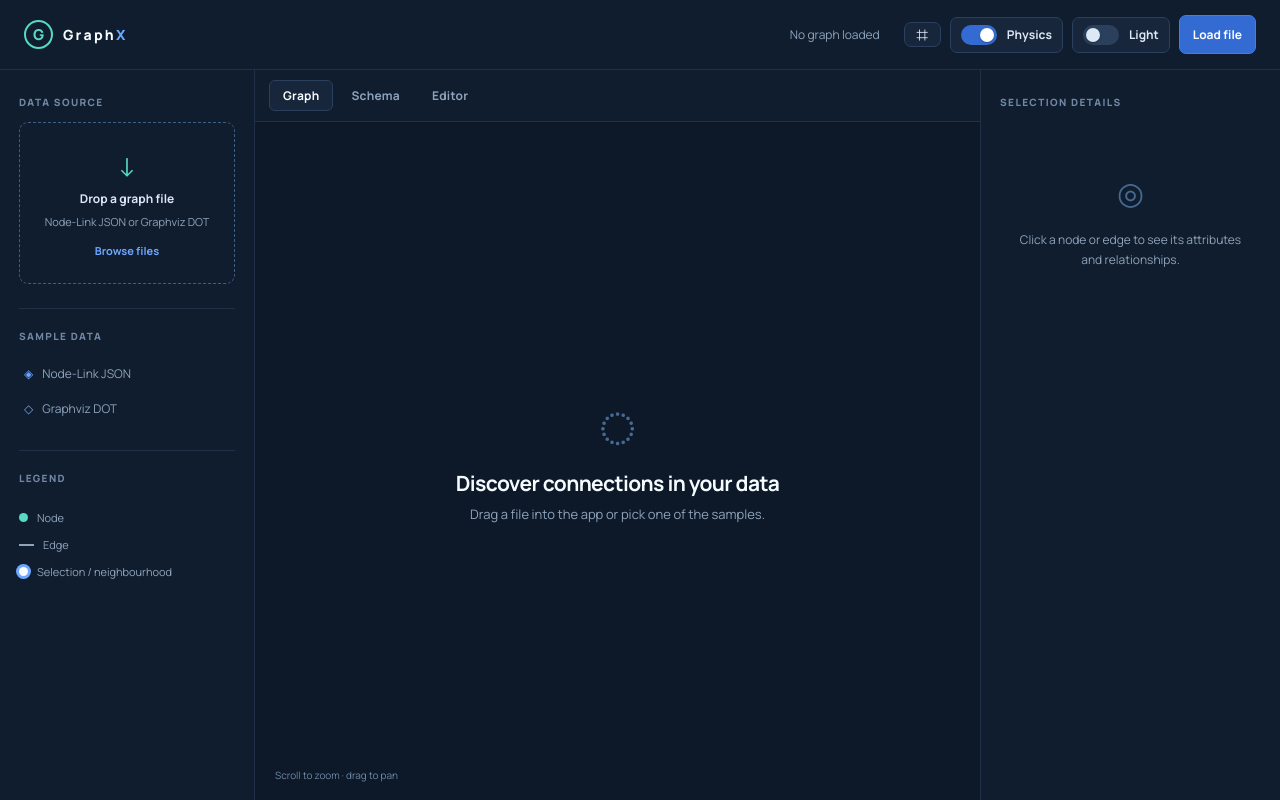
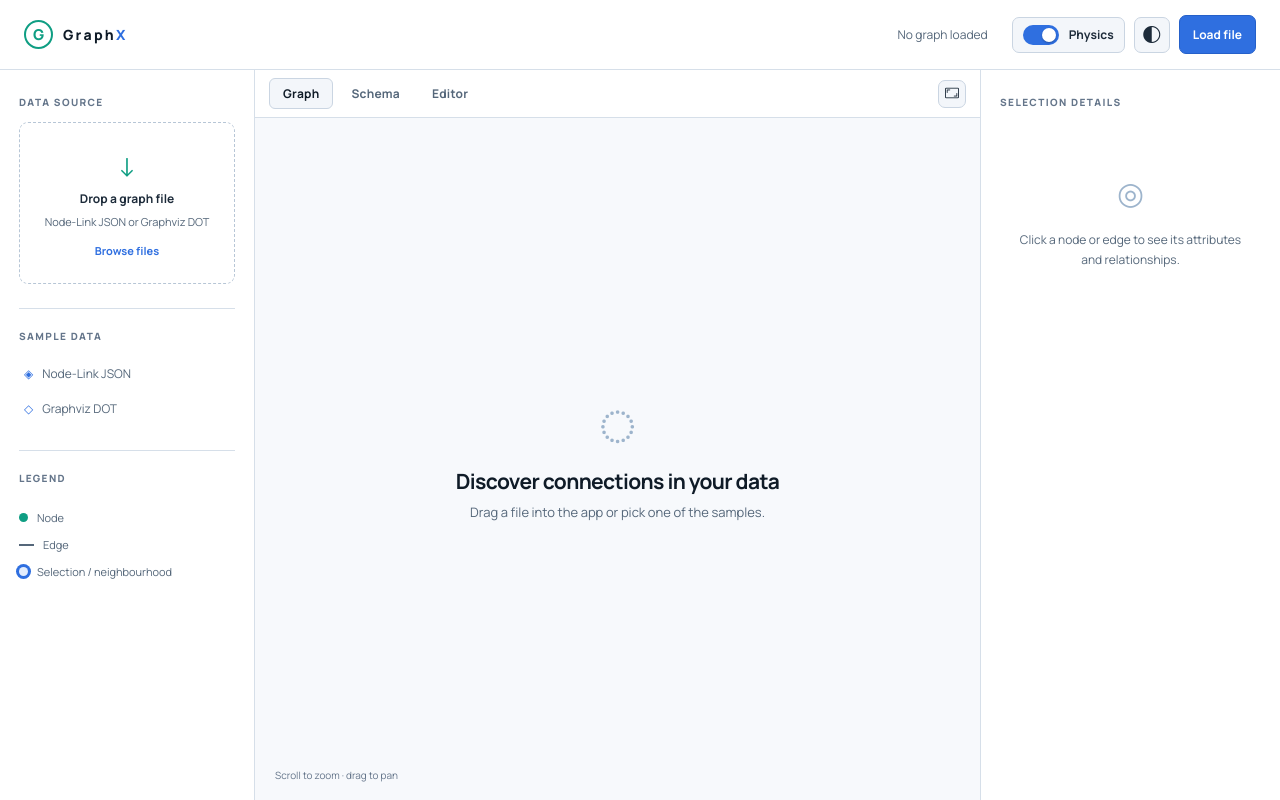
Before and after one commit to sokoloowski/graphx, a website built with Vite: page index.html in a window 1280 px wide. Built offline with nearby package versions, Linux system fonts and the light colour scheme.

Commit message:
Replace light theme toggle with three-state auto/light/dark icon button

```diff
--- a/index.html
+++ b/index.html
@@ -7,11 +7,17 @@
   <meta name="theme-color" content="#101d2e" />
   <title>GraphX · Graph Explorer</title>
   <script>
-    // Apply the saved theme before first paint so the page never flashes the
-    // wrong palette.
-    try {
-      if (localStorage.getItem('graphx-theme') === 'light') document.documentElement.dataset.theme = 'light';
-    } catch (error) { /* storage may be unavailable */ }
+    // Resolve the theme mode before first paint so the page never flashes the
+    // wrong palette: a stored preference wins, otherwise follow the system.
+    (() => {
+      const modes = ['auto', 'light', 'dark'];
+      let mode = 'auto';
+      try { mode = localStorage.getItem('graphx-theme') || 'auto'; } catch (error) { /* storage may be unavailable */ }
+      if (!modes.includes(mode)) mode = 'auto';
+      const systemDark = window.matchMedia('(prefers-color-scheme: dark)').matches;
+      document.documentElement.dataset.themeMode = mode;
+      document.documentElement.dataset.theme = mode === 'auto' ? (systemDark ? 'dark' : 'light') : mode;
+    })();
   </script>
 </head>
 
@@ -21,17 +27,17 @@
       <div class="brand"><span class="brand-mark">G</span><span>Graph<b>X</b></span></div>
       <div id="graph-meta" class="graph-meta">No graph loaded</div>
       <div class="topbar-actions">
-        <button id="fit-button" class="icon-button" title="Fit view" aria-label="Fit view">⌗</button>
         <label class="toggle-control" title="Toggle physics">
           <input id="physics-toggle" type="checkbox" checked aria-label="Physics" />
           <span class="toggle-switch" aria-hidden="true"></span>
           <span class="toggle-text">Physics</span>
         </label>
-        <label id="theme-toggle-label" class="toggle-control" title="Switch to light theme">
-          <input id="theme-toggle" type="checkbox" aria-label="Light theme" />
-          <span class="toggle-switch" aria-hidden="true"></span>
-          <span class="toggle-text">Light</span>
-        </label>
+        <button id="theme-toggle" type="button" class="icon-button" title="Theme: auto (follows system)"
+          aria-label="Theme: auto (follows system)">
+          <i class="bi bi-moon-stars-fill theme-icon theme-icon-dark" aria-hidden="true"></i>
+          <i class="bi bi-sun-fill theme-icon theme-icon-light" aria-hidden="true"></i>
+          <i class="bi bi-circle-half theme-icon theme-icon-auto" aria-hidden="true"></i>
+        </button>
         <label class="file-button">Load file<input id="file-input" type="file"
             accept=".json,.node-link,.dot,.gv,text/vnd.graphviz,application/json" /></label>
       </div>
@@ -58,12 +64,19 @@
         </div>
       </aside>
       <section class="graph-area">
+        <div class="view-bar">
           <div class="view-tabs" role="tablist" aria-label="View">
             <button class="view-tab is-active" type="button" role="tab" data-view="graph"
               aria-selected="true">Graph</button>
             <button class="view-tab" type="button" role="tab" data-view="schema" aria-selected="false">Schema</button>
             <button class="view-tab" type="button" role="tab" data-view="editor" aria-selected="false">Editor</button>
+          </div>
+          <div class="view-actions">
             <span id="view-hint" class="view-hint"></span>
+            <button id="fit-button" class="icon-button" title="Fit view" aria-label="Fit view">
+              <i class="bi bi-aspect-ratio" aria-hidden="true"></i>
+            </button>
+          </div>
         </div>
         <div class="canvas-stack">
           <div id="graph-slot" class="canvas-slot">
--- a/package.json
+++ b/package.json
@@ -10,6 +10,7 @@
   },
   "dependencies": {
     "@memgraph/orb": "^1.0.2",
+    "bootstrap-icons": "^1.13.2",
     "dotparser": "^1.1.1"
   },
   "devDependencies": {
--- a/src/main.js
+++ b/src/main.js
@@ -1,4 +1,5 @@
 import { OrbEventType, OrbView } from '@memgraph/orb';
+import 'bootstrap-icons/font/bootstrap-icons.css';
 import parseDotSource from 'dotparser';
 import './style.css';
 
@@ -36,9 +37,10 @@ const physicsToggle = document.querySelector('#physics-toggle');
 let physicsEnabled = physicsToggle ? physicsToggle.checked : true;
 
 const themeToggle = document.querySelector('#theme-toggle');
-const themeToggleLabel = document.querySelector('#theme-toggle-label');
 const themeColorMeta = document.querySelector('meta[name="theme-color"]');
 const THEME_KEY = 'graphx-theme';
+const THEME_MODES = ['auto', 'light', 'dark'];
+const systemDarkQuery = window.matchMedia('(prefers-color-scheme: dark)');
 
 // One palette per theme; the light variant is darkened so nodes keep contrast
 // against a light canvas.
@@ -53,6 +55,14 @@ const canvasColors = {
   light: { nodeLabel: '#1d2b3a', nodeBorder: '#2a3a4a', nodeActive: '#e3edfd', nodeMuted: '#c9d6e3', activeBorder: '#2f6fe0', edgeLabel: '#4c5f72', edge: '#7c8e9e', edgeMuted: '#d2dce6', edgeActive: '#0f9e83' }
 };
 
+// Theme mode is what the user picked (auto | light | dark); the resolved theme
+// is what actually gets painted and is what the canvas palettes key on.
+const readThemeMode = () => {
+  const mode = document.documentElement.dataset.themeMode;
+  return THEME_MODES.includes(mode) ? mode : 'auto';
+};
+
+let themeMode = readThemeMode();
 let theme = document.documentElement.dataset.theme === 'light' ? 'light' : 'dark';
 
 // Assign colours by first-seen order of the type instead of hashing — hashing
@@ -496,17 +506,14 @@ function styleElements() {
   });
 }
 
-function applyTheme(next, { persist = true } = {}) {
-  theme = next === 'light' ? 'light' : 'dark';
+// Paint the effective theme (dark or light). Called on mode changes, on system
+// preference changes while in auto mode, and once at start-up.
+function applyTheme(nextTheme, { persist = true } = {}) {
+  theme = nextTheme === 'light' ? 'light' : 'dark';
   document.documentElement.dataset.theme = theme;
-  if (themeToggle) themeToggle.checked = theme === 'light';
-  if (themeToggleLabel) {
-    const target = theme === 'light' ? 'dark' : 'light';
-    themeToggleLabel.title = `Switch to ${target} theme`;
-  }
   themeColorMeta?.setAttribute('content', theme === 'light' ? '#f4f7fa' : '#101d2e');
   if (persist) {
-    try { localStorage.setItem(THEME_KEY, theme); } catch (error) { /* ignore unavailable storage */ }
+    try { localStorage.setItem(THEME_KEY, themeMode); } catch (error) { /* ignore unavailable storage */ }
   }
   // Orb draws on a canvas, so its colours must be re-applied by hand.
   styleElements();
@@ -514,11 +521,35 @@ function applyTheme(next, { persist = true } = {}) {
   stylePreview();
 }
 
+const resolveTheme = (mode) => (mode === 'auto' ? (systemDarkQuery.matches ? 'dark' : 'light') : mode);
+
+const updateThemeLabel = () => {
+  if (!themeToggle) return;
+  const next = THEME_MODES[(THEME_MODES.indexOf(themeMode) + 1) % THEME_MODES.length];
+  const describe = { auto: 'auto (follows system)', light: 'light', dark: 'dark' };
+  const label = `Theme: ${describe[themeMode]} — switch to ${describe[next]}`;
+  themeToggle.title = label;
+  themeToggle.setAttribute('aria-label', label);
+};
+
+function applyThemeMode(mode, { persist = true } = {}) {
+  themeMode = THEME_MODES.includes(mode) ? mode : 'auto';
+  document.documentElement.dataset.themeMode = themeMode;
+  updateThemeLabel();
+  applyTheme(resolveTheme(themeMode), { persist });
+}
+
 if (themeToggle) {
-  themeToggle.checked = theme === 'light';
-  themeToggle.addEventListener('change', (event) => applyTheme(event.target.checked ? 'light' : 'dark'));
+  themeToggle.addEventListener('click', () => {
+    const next = THEME_MODES[(THEME_MODES.indexOf(themeMode) + 1) % THEME_MODES.length];
+    applyThemeMode(next);
+  });
 }
-applyTheme(theme, { persist: false });
+// Keep auto mode live when the OS switches between light and dark.
+systemDarkQuery.addEventListener('change', () => {
+  if (themeMode === 'auto') applyTheme(resolveTheme('auto'), { persist: false });
+});
+applyThemeMode(themeMode, { persist: false });
 
 // Listen to toggle changes and update settings live
 if (physicsToggle) {
--- a/src/style.css
+++ b/src/style.css
@@ -243,9 +243,52 @@ input {
 }
 
 .icon-button {
-    width: 37px;
-    font-size: 21px;
+    width: 36px;
+    height: 36px;
+    padding: 0;
+    display: grid;
+    place-items: center;
+}
+
+.icon-button .bi {
+    grid-area: 1 / 1;
+    font-size: 17px;
     line-height: 1;
+    pointer-events: none;
+}
+
+.icon-button:hover {
+    border-color: var(--control-hover-border);
+    background: var(--control-hover-bg);
+}
+
+.icon-button:focus-visible {
+    outline: 2px solid var(--accent);
+    outline-offset: 2px;
+}
+
+/* Theme button shows the icon of the chosen mode: sun (light), moon (dark) or
+   half circle (auto — follows the system). All icons share one grid cell, so
+   only the matching one is painted. */
+.theme-icon-light,
+.theme-icon-auto {
+    display: none;
+}
+
+:root[data-theme-mode="auto"] .theme-icon-dark {
+    display: none;
+}
+
+:root[data-theme-mode="auto"] .theme-icon-auto {
+    display: block;
+}
+
+:root[data-theme-mode="light"] .theme-icon-dark {
+    display: none;
+}
+
+:root[data-theme-mode="light"] .theme-icon-light {
+    display: block;
 }
 
 .file-button {
@@ -409,15 +452,41 @@ input {
     flex-direction: column;
 }
 
-/* Graph | Schema switcher */
+/* Graph | Schema switcher, with the view actions pinned to the right */
+.view-bar {
+    display: flex;
+    align-items: center;
+    gap: 12px;
+    padding: 8px 14px;
+    border-bottom: 1px solid var(--border);
+    background: var(--surface);
+    z-index: 2;
+}
+
 .view-tabs {
     display: flex;
     align-items: center;
     gap: 4px;
-    padding: 10px 14px;
-    border-bottom: 1px solid var(--border);
-    background: var(--surface);
-    z-index: 2;
+    flex: none;
+}
+
+.view-actions {
+    margin-left: auto;
+    display: flex;
+    align-items: center;
+    gap: 10px;
+    min-width: 0;
+}
+
+/* The bar is shorter than the topbar, so the icon button shrinks to match. */
+.view-actions .icon-button {
+    width: 28px;
+    height: 28px;
+    flex: none;
+}
+
+.view-actions .icon-button .bi {
+    font-size: 14px;
 }
 
 .view-tab {
@@ -444,10 +513,16 @@ input {
 }
 
 .view-hint {
-    margin-left: auto;
     color: var(--text-dim);
     font-size: 11px;
     font-family: 'DM Mono', monospace;
+    white-space: nowrap;
+    overflow: hidden;
+    text-overflow: ellipsis;
+}
+
+.view-hint:empty {
+    display: none;
 }
 
 .canvas-stack {
@@ -768,6 +843,12 @@ input {
     .graph-meta {
         display: none;
     }
+
+    /* The meta text used to take the auto margin; once it is hidden the
+       actions need their own so the controls stay pinned to the right. */
+    .topbar-actions {
+        margin-left: auto;
+    }
 }
 
 @media (max-width: 610px) {
```
Also changed, not shown: AGENTS.md (+2 -0 lines), README.md, 1 other file. Lines whose indentation alone changed are shown as unchanged.
